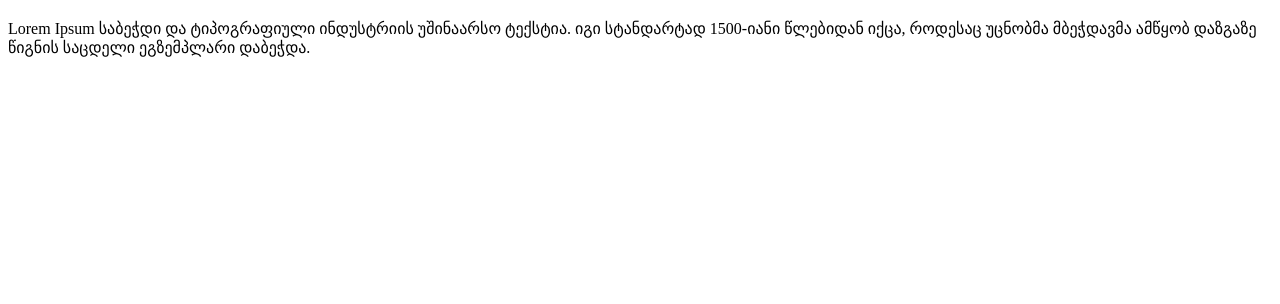
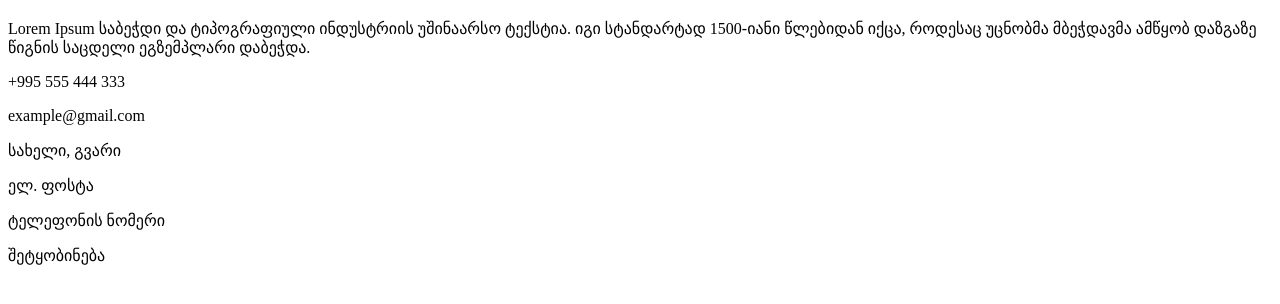
Before and after one commit to iulon357/Sky-House-2, a plain HTML site: page index.html in a window 1280 px wide. Shown: the part 62-366 px from the top of the page. Drawn offline with Linux system fonts and the light colour scheme.

Commit message:
update 5

```diff
--- a/index.html
+++ b/index.html
@@ -15,6 +15,16 @@
         დაზგაზე წიგნის საცდელი ეგზემპლარი დაბეჭდა.
       </p>
       <!-- აქ უნდა იყოს რუქა -->
+      <div class="contact-form">
+        <p>+995 555 444 333</p>
+        <p>example@gmail.com</p>
+      </div>
+      <div class="reg-form">
+        <p>სახელი, გვარი</p>
+        <p>ელ. ფოსტა</p>
+        <p>ტელეფონის ნომერი</p>
+        <p>შეტყობინება</p>
+      </div>
     </main>
   </body>
 </html>
```
